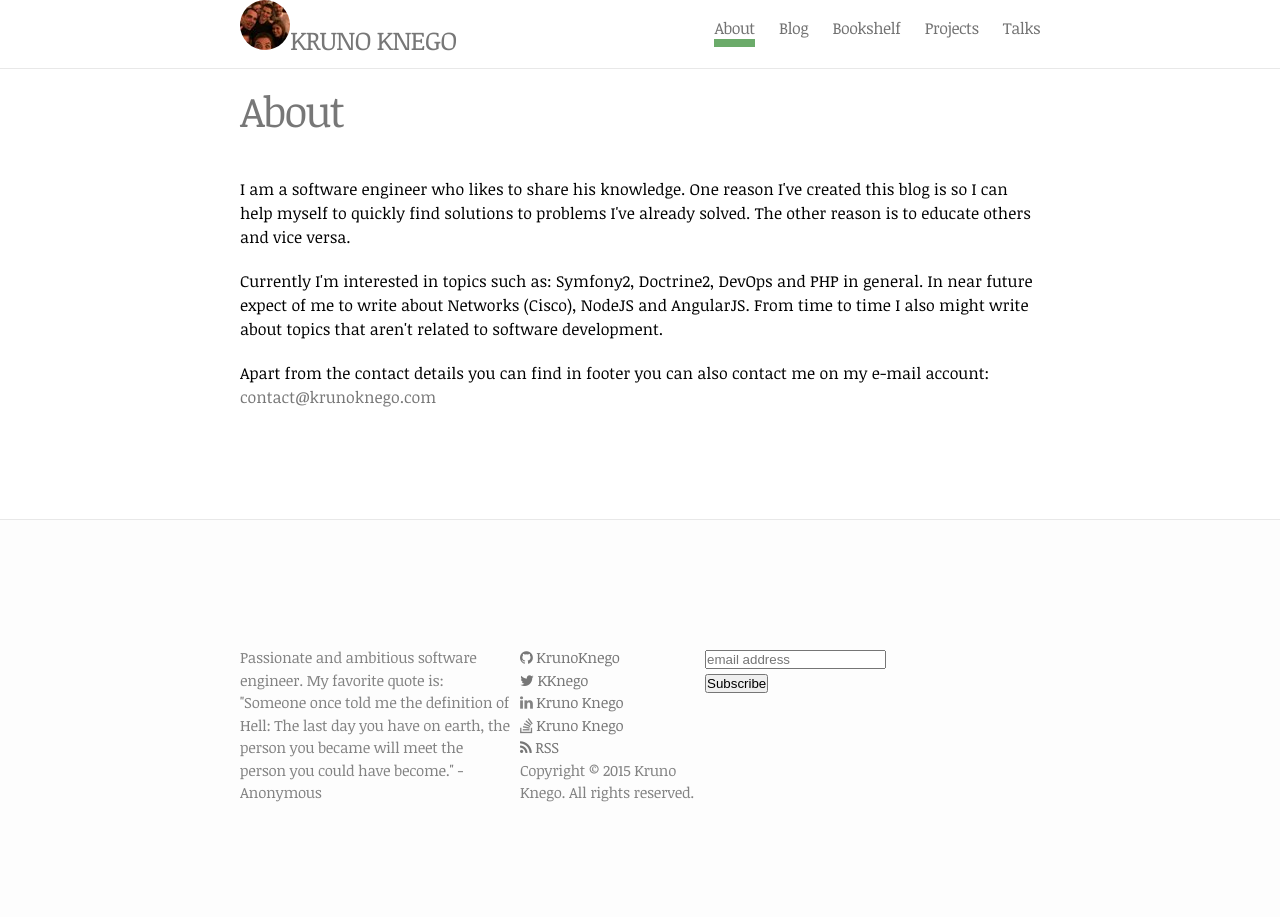
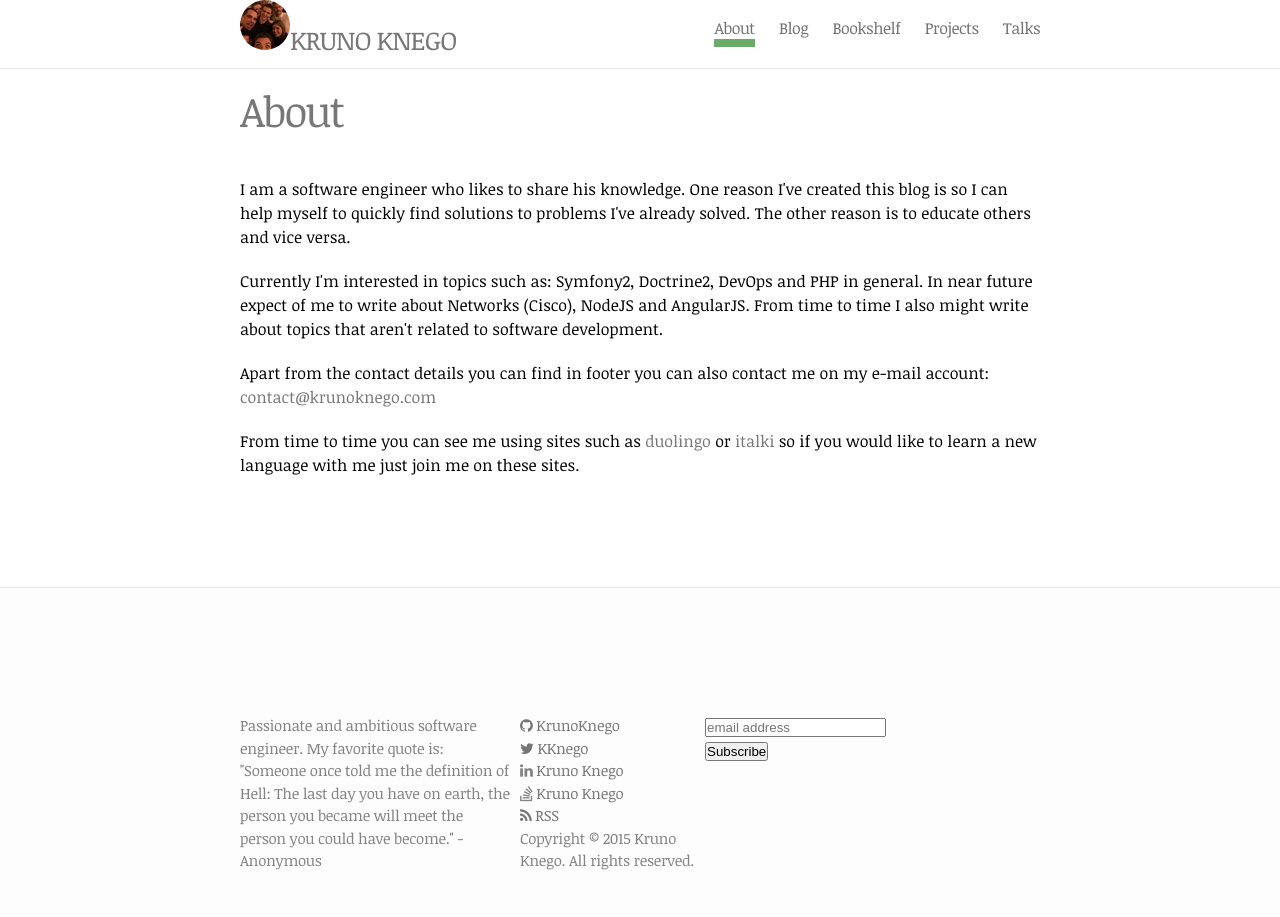
Before and after one commit to guotechfin/KrunoKnego.github.io, a Jekyll site: the page built from about.md, in a window 1280 px wide. Built offline with Jekyll 4.4.1, drawn with Linux system fonts in a browser that asks for light colours; nearby versions of some CDN libraries; comment, search, counter and statistics services are not loaded.

Commit message:
About updated.

```diff
--- a/_layouts/about.html
+++ b/_layouts/about.html
@@ -22,5 +22,12 @@ layout: default
             Apart from the contact details you can find in footer you can also contact me on my e-mail account:
             <a title="kknego mail" target="_blank" href="mailto:contact@krunoknego.com">contact@krunoknego.com</a>
         </p>
+
+        <p>
+            From time to time you can see me using sites such as
+            <a  title="Duolingo Kruno Knego" target="_blank" href="https://www.duolingo.com/krunoknego">duolingo</a> or
+            <a  title="Italki Kruno Knego" target="_blank" href="http://www.italki.com/user/1274721">italki</a> so if you would like
+            to learn a new language with me just join me on these sites.
+        </p>
     </article>
 </div>
```
